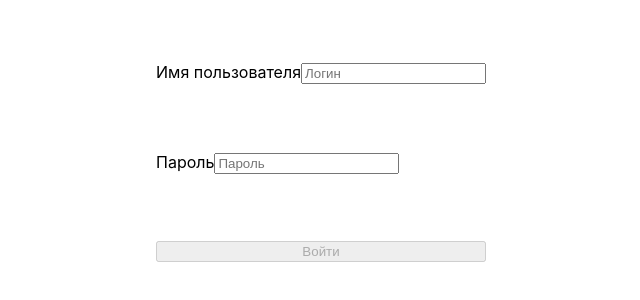
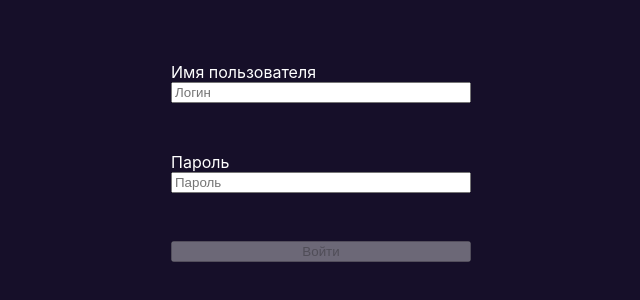
Before and after one commit to DelightVLG/auth_test_task, a React (Create React App) app: page /login in a window 1280 px wide. Shown: the part 238-538 px from the top of the page, without its empty margins (319-959 px from the left). Built offline with nearby package versions, Linux system fonts and the light colour scheme.

Commit message:
feat: spinner added

```diff
--- a/src/App.css
+++ b/src/App.css
@@ -1,9 +1,5 @@
 .App {
-  /*display: flex;*/
-  /*flex-direction: row;*/
-  /*justify-content: center;*/
-  /*align-items: center;*/
-  /*text-align: center;*/
   width: 100vw;
   height: 100vh;
+  background-color: #160F29;
 }
--- a/src/App.js
+++ b/src/App.js
@@ -11,18 +11,22 @@ import './App.css';
 
 function App() {
   const [isLoginError, setIsLoginError] = useState(false);
+  const [isLoading, setIsLoading] = useState(false);
   const history = useHistory();
 
   const submitHandler = (formData) => {
+    setIsLoading(true);
     mainApi.getToken(formData.username, formData.password)
       .then((data) => {
         if (data) {
+          setIsLoading(false);
           localStorage.setItem('token', data.token);
           localStorage.setItem('currentUser', formData.username);
           history.push('/user-page');
         }
       })
       .catch((err) => {
+        setIsLoading(false);
         setIsLoginError(true);
         console.error(err);
       });
@@ -37,7 +41,11 @@ function App() {
         </Route>
 
         <Route path="/login">
-          <LoginPage onFormSubmit={submitHandler} isLoginError={isLoginError} />
+          <LoginPage
+            onFormSubmit={submitHandler}
+            isLoginError={isLoginError}
+            isLoading={isLoading}
+          />
         </Route>
 
         <Route path="/user-page">
--- a/src/components/LoginForm/LoginForm.css
+++ b/src/components/LoginForm/LoginForm.css
@@ -2,11 +2,14 @@
   display: flex;
   flex-direction: column;
   height: 200px;
+  width: 300px;
   justify-content: space-between;
+  color: white;
 }
 
 .login-form__label {
-
+  display: flex;
+  flex-direction: column;
 }
 
 .login-form__input {
--- a/src/components/LoginForm/LoginForm.js
+++ b/src/components/LoginForm/LoginForm.js
@@ -1,15 +1,15 @@
 import React from 'react';
 import { useForm } from 'react-hook-form';
 import './LoginForm.css';
+import Spinner from '../Preloader/Spinner';
 
-function LoginForm({ onSubmit, isLoginError }) {
+function LoginForm({ onSubmit, isLoginError, isLoading }) {
   const {
     register, handleSubmit, formState: { errors }, formState,
   } = useForm({ mode: 'onBlur' });
 
-  console.log(isLoginError);
-
   return (
+    <>
       <form className="login-form" onSubmit={handleSubmit(onSubmit)}>
         <label className="login-form__label" htmlFor="username">
           Имя пользователя
@@ -72,6 +72,8 @@ function LoginForm({ onSubmit, isLoginError }) {
           Неверный логин или пароль
         </span>
       </form>
+      {isLoading && <Spinner />}
+    </>
   );
 }
 
--- a/src/components/LoginPage/LoginPage.css
+++ b/src/components/LoginPage/LoginPage.css
@@ -1,6 +1,6 @@
 .login-page {
   display: flex;
-  flex-direction: row;
+  flex-direction: column;
   align-items: center;
   justify-content: center;
   width: 100%;
--- a/src/components/LoginPage/LoginPage.js
+++ b/src/components/LoginPage/LoginPage.js
@@ -3,10 +3,10 @@ import LoginForm from '../LoginForm/LoginForm';
 
 import './LoginPage.css';
 
-function LoginPage({ onFormSubmit, isLoginError }) {
+function LoginPage({ onFormSubmit, isLoginError, isLoading }) {
   return (
     <div className="login-page">
-      <LoginForm onSubmit={onFormSubmit} isLoginError={isLoginError} />
+      <LoginForm onSubmit={onFormSubmit} isLoginError={isLoginError} isLoading={isLoading} />
     </div>
   );
 }
--- a/src/components/Main/Main.css
+++ b/src/components/Main/Main.css
@@ -5,7 +5,6 @@
   align-items: center;
   height: 100%;
   width: 100%;
-  background-color: #160F29;
 }
 
 .main__links-container {
--- /dev/null
+++ b/src/components/Preloader/Spinner.css
@@ -0,0 +1,42 @@
+.spinner, .spinner:after {
+  border-radius: 50%;
+  width: 20px;
+  height: 20px;
+}
+
+.spinner {
+  margin: 60px auto;
+  position: relative;
+  text-indent: -9999em;
+  border-top: 3px solid rgba(243,223,193, 0.4);
+  border-right: 3px solid rgba(243,223,193, 0.4);
+  border-bottom: 3px solid rgba(243,223,193, 0.4);
+  border-left: 3px solid #bebebe;
+  -webkit-transform: translateZ(0);
+  -ms-transform: translateZ(0);
+  transform: translateZ(0);
+  -webkit-animation: load8 1.1s infinite linear;
+  animation: load8 1.1s infinite linear;
+}
+
+@-webkit-keyframes load8 {
+  0% {
+    -webkit-transform: rotate(0deg);
+    transform: rotate(0deg);
+  }
+  100% {
+    -webkit-transform: rotate(360deg);
+    transform: rotate(360deg);
+  }
+}
+
+@keyframes load8 {
+  0% {
+    -webkit-transform: rotate(0deg);
+    transform: rotate(0deg);
+  }
+  100% {
+    -webkit-transform: rotate(360deg);
+    transform: rotate(360deg);
+  }
+}
--- /dev/null
+++ b/src/components/Preloader/Spinner.js
@@ -0,0 +1,11 @@
+import React from 'react';
+
+import './Spinner.css';
+
+function Spinner() {
+  return (
+    <div className="spinner"> </div>
+  );
+}
+
+export default Spinner;
```
Lines whose indentation alone changed are shown as unchanged.
